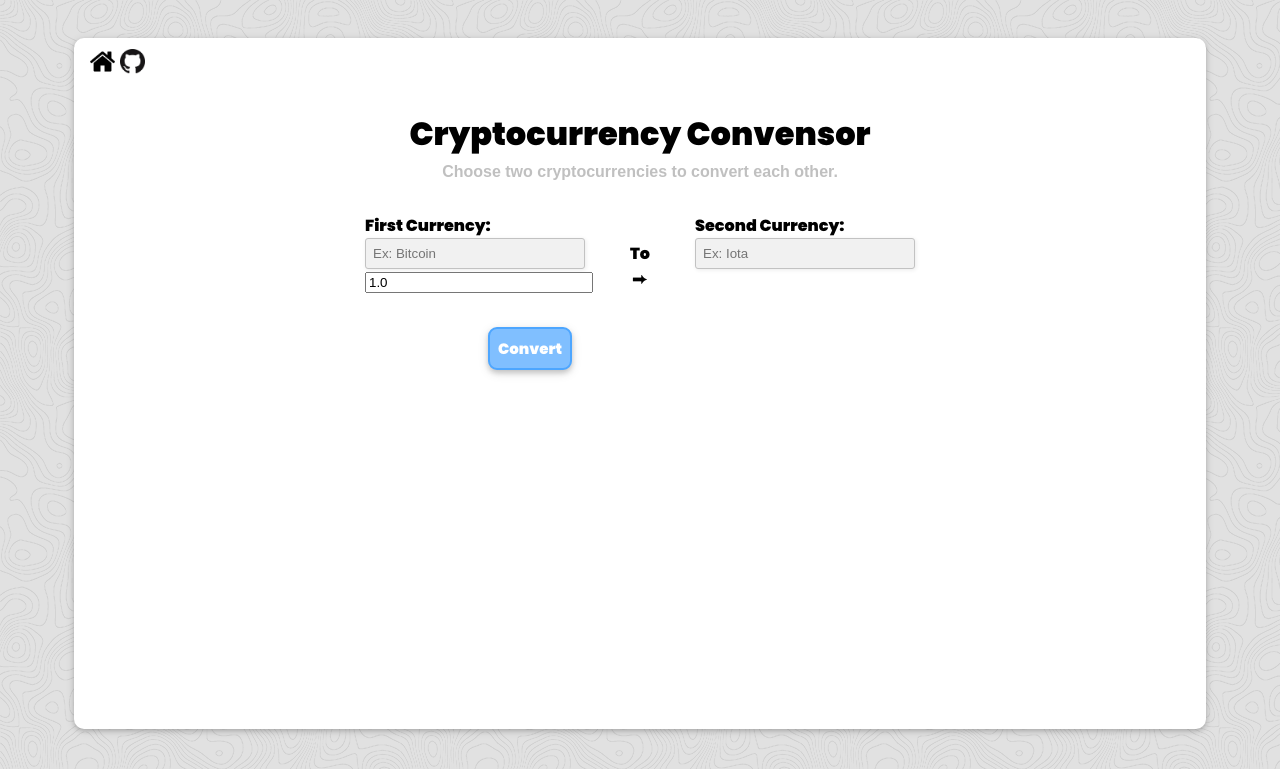
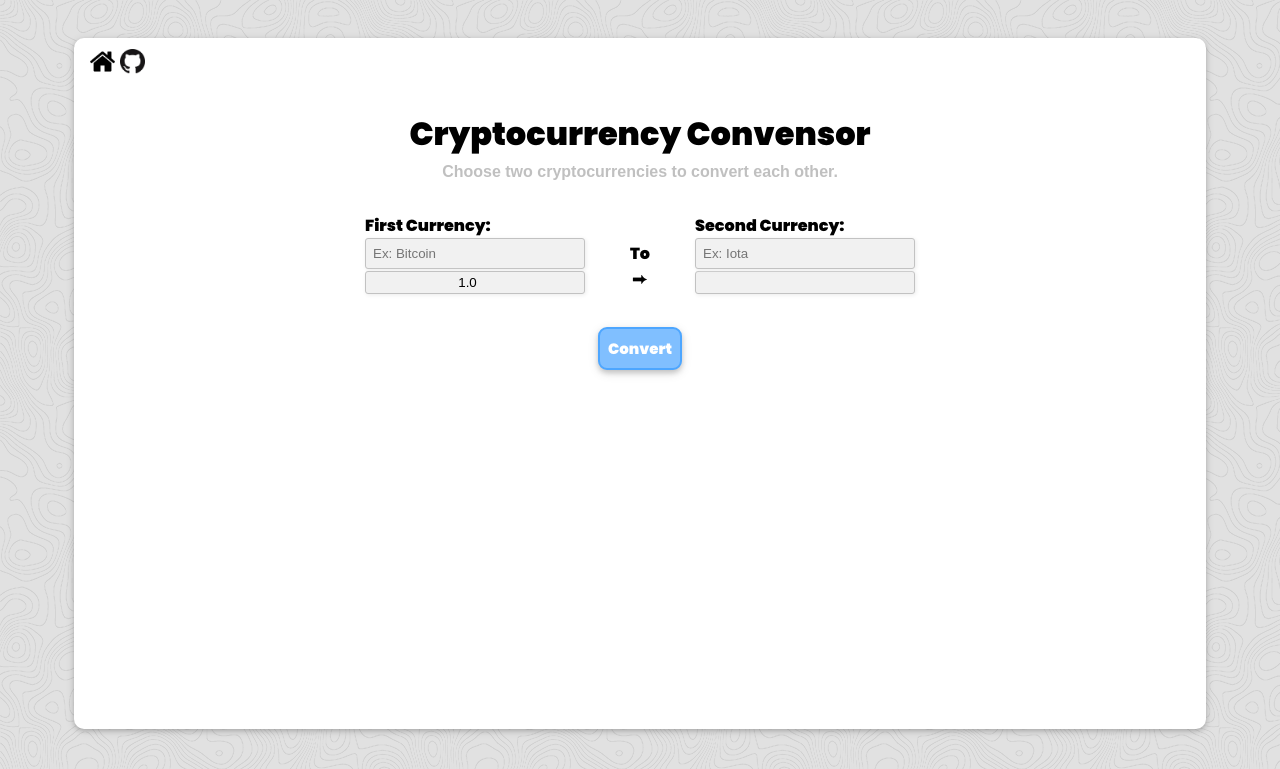
Before and after one commit to JoaoV111/API-Distances-Google, a Flask app: page /crypto-currency/ in a window 1280 px wide. Shown: the top 769 px of the page. Run offline with Flask 2, Linux system fonts and the light colour scheme.

Commit message:
Add files via upload

```diff
--- a/static/css/main.css
+++ b/static/css/main.css
@@ -56,12 +56,13 @@
 	max-width: 80%;
 	min-width:50%;
 	border-collapse: collapse;
-    font-family: 'Poppins', sans-serif;
+  font-family: 'Poppins', sans-serif;
+  background-color: #f1f1f1;
 }
 
 table.table1 td, tr {
   border-collapse: collapse;
-  border: 1px solid #dddddd;
+  border: 1px solid #b1afaf;
   text-align: left;
   padding: 5px;
 }
@@ -209,7 +210,7 @@
 
 /*------------------------------------------------------------------------*/
 /*Input text box*/
-input.i_text{
+.i_text{
   box-sizing: border-box;
   -webkit-box-sizing: border-box;
   -moz-box-sizing: border-box;
@@ -225,6 +226,25 @@
   background-color: #f1f1f1;
 }
 
+.i_number{
+  box-sizing: border-box;
+  -webkit-box-sizing: border-box;
+  -moz-box-sizing: border-box;
+  border: 1px solid #C2C2C2;
+  box-shadow: 1px 1px 4px #EBEBEB;
+  -moz-box-shadow: 1px 1px 4px #EBEBEB;
+  -webkit-box-shadow: 1px 1px 4px #EBEBEB;
+  border-radius: 3px;
+  -webkit-border-radius: 3px;
+  -moz-border-radius: 3px;
+  padding: 3px;
+  outline: none;
+  background-color: #f1f1f1;
+  text-align: center;
+  margin-bottom: 0px;
+  margin-top: 2px;
+  font: 400 13.3333px Arial;
+}
 /*------------------------------------------------------------------------*/
 /*Autocomplete script*/
 .autocomplete-items {
@@ -233,7 +253,7 @@
   border-bottom: none;
   border-top: none;
   z-index: 99;
-  width: 262px;
+  width: 218px;
   font-family: 'Poppins', sans-serif;
   font-size: 15px;
   overflow: auto;
@@ -243,8 +263,8 @@
 .autocomplete-items div {
   padding: 2px;
   cursor: pointer;
-  background-color: #fff;
   border-bottom: 1px solid #d4d4d4;
+  background-color: #f7f7f7;
 }
 
 .autocomplete-items div:hover {
```
